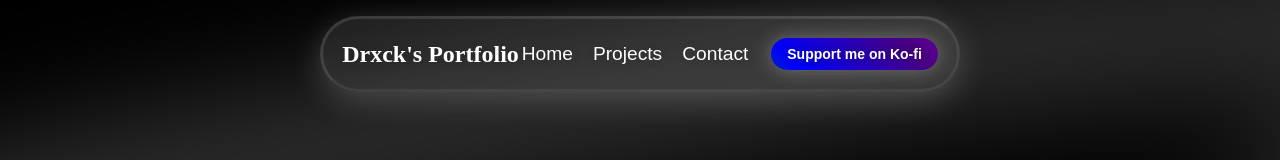
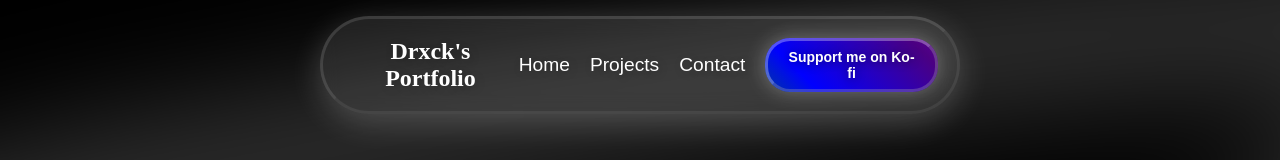
Before and after one commit to drxckkk/drxck-web-react, a React (Create React App) app: page /projects in a window 1280 px wide. Shown: the top 160 px of the page. Built offline with nearby package versions, Linux system fonts and the light colour scheme.

Commit message:
Better header.

```diff
--- a/src/components/Header.css
+++ b/src/components/Header.css
@@ -99,6 +99,8 @@ nav a:hover {
     overflow: hidden;
     transition: all 0.3s ease;
     animation: rainbow-glow 9s ease-in-out infinite;
+    border-color: #ffffff50;
+    border-style: outset;
     box-shadow: 0 0 20px rgba(255, 255, 255, 0.3);
 }
 
@@ -145,9 +147,11 @@ nav a:hover {
     0% {
         background-position: 0% 50%;
     }
+
     50% {
         background-position: 100% 50%;
     }
+
     100% {
         background-position: 0% 50%;
     }
--- a/src/components/Projects.css
+++ b/src/components/Projects.css
@@ -20,6 +20,7 @@
   gap: 20px;
   flex-wrap: wrap;
   justify-content: center;
+  border-color: #ffffff1f;
 }
 
 .project {
@@ -34,9 +35,12 @@
   box-shadow: 0 8px 32px rgba(255, 255, 255, 0.2);
   transition: transform 0.3s ease, box-shadow 0.3s ease;
   text-align: center;
+  border-color: #ffffff50;
+  border-style: outset;
 }
 
-.project-title, .project-description {
+.project-title,
+.project-description {
   z-index: 5;
   color: #ffffff;
   padding: 10px;
```
Also changed, not shown: 5 other files (tests, documents, lock files or other folders).
